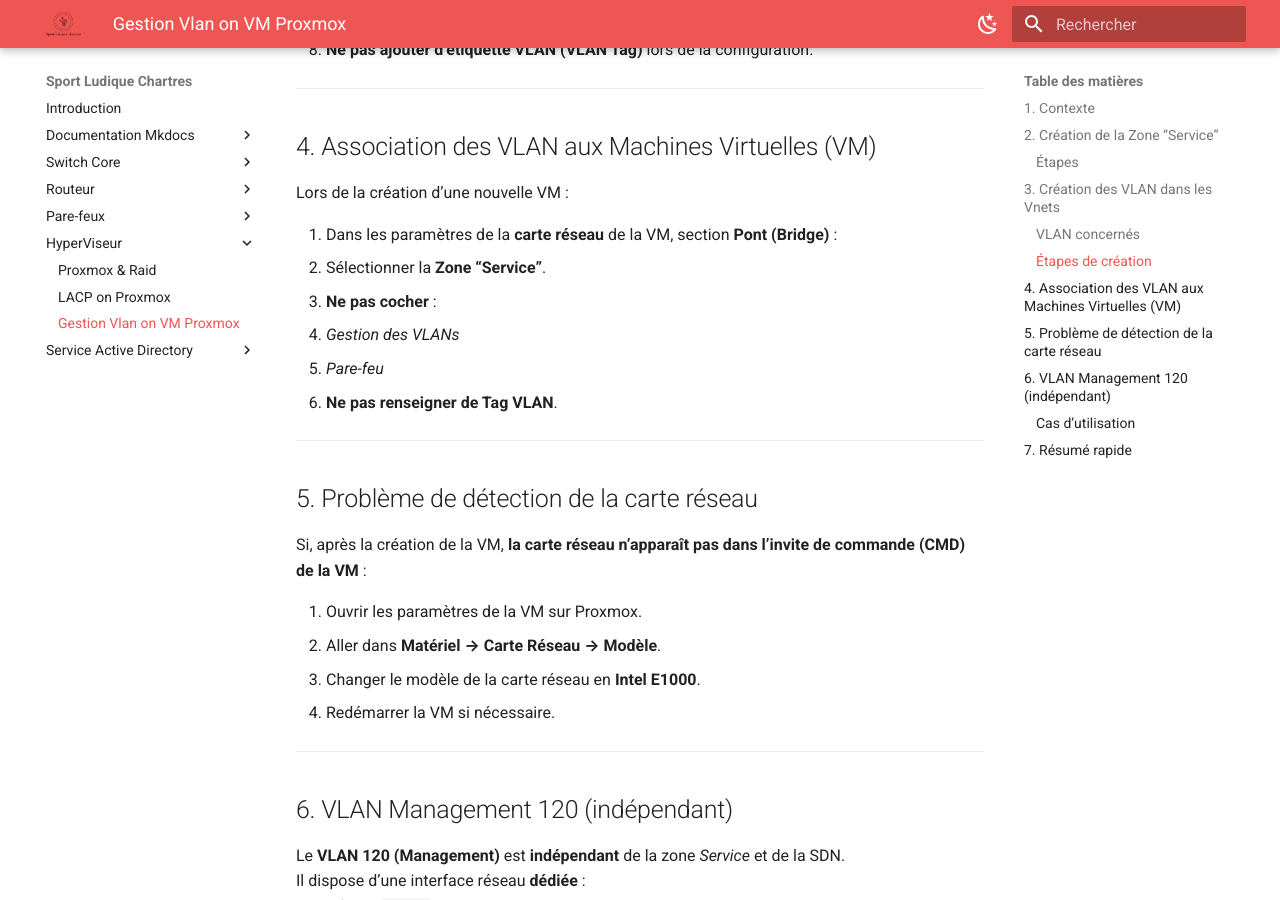
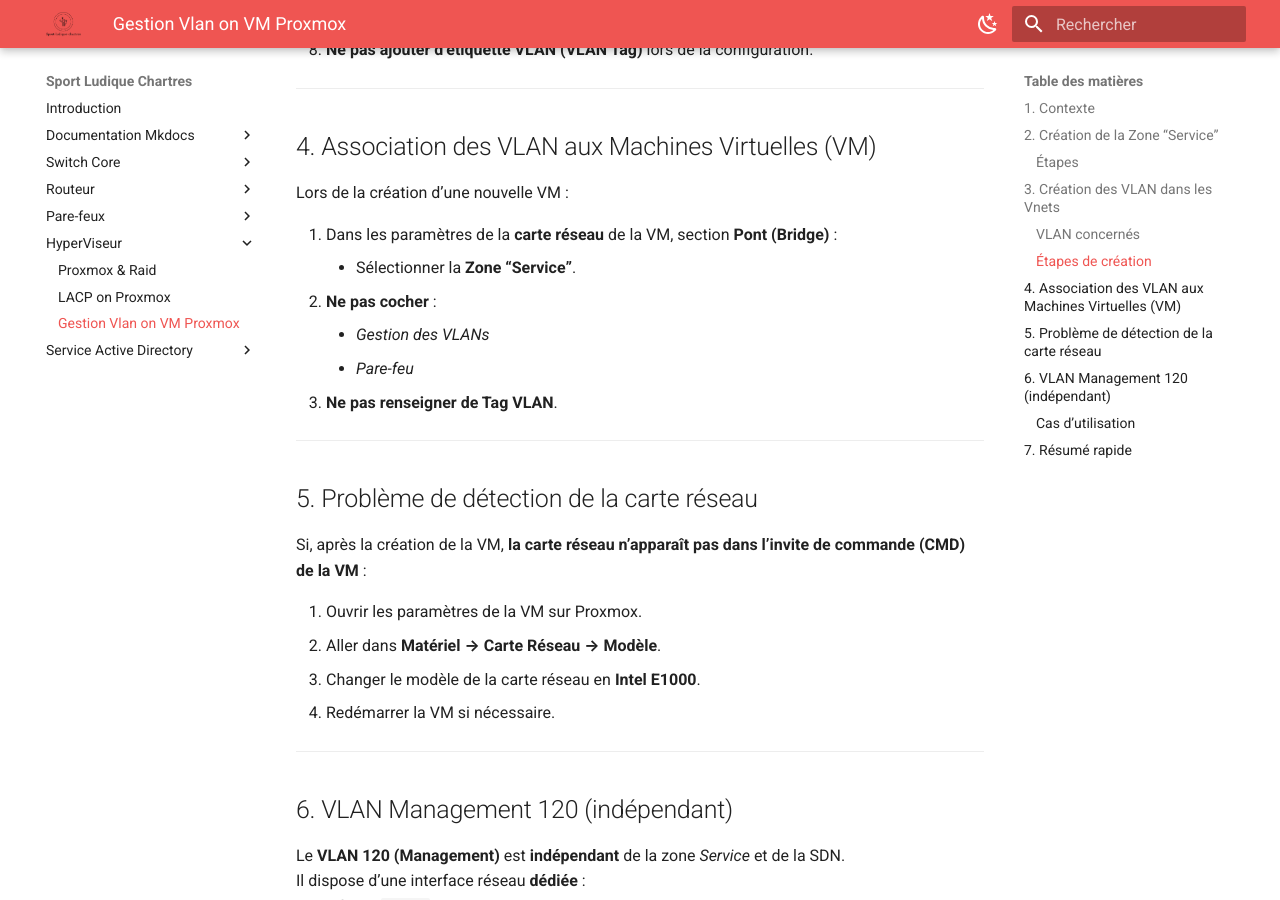
Before and after one commit to Sym-0ne/sport-ludique-Chartres, an MkDocs documentation site: the page built from docs/Hyperviseur/vlan-prox.md, in a window 1280 px wide and 900 px high, scrolled down 1297 px. Built offline with MkDocs 1.6.1 and Material for MkDocs 9.7.7, drawn with Linux system fonts in a browser that asks for light colours.

```diff
--- a/docs/Hyperviseur/vlan-prox.md
+++ b/docs/Hyperviseur/vlan-prox.md
@@ -43,10 +43,10 @@ L’objectif est de structurer le réseau en différentes zones logiques et de g
 Lors de la création d’une nouvelle VM :
 
 1. Dans les paramètres de la **carte réseau** de la VM, section **Pont (Bridge)** :
-   - Sélectionner la **Zone “Service”**.
+    * Sélectionner la **Zone “Service”**.
 2. **Ne pas cocher** :
-   - *Gestion des VLANs*
-   - *Pare-feu*
+    * *Gestion des VLANs*
+    * *Pare-feu*
 3. **Ne pas renseigner de Tag VLAN**.
 
 ---
@@ -75,8 +75,8 @@ Si une **VM** doit disposer d’un accès au VLAN Management :
 1. Ajouter une **seconde carte réseau** à la VM.
 2. Dans la rubrique **Pont (Bridge)**, sélectionner **`vmbr0`**.
 3. **Ne pas cocher** :
-   - *Gestion des VLANs*
-   - *Pare-feu*
+    * *Gestion des VLANs*
+    * *Pare-feu*
 4. **Ne pas mettre d’étiquette VLAN**.
 
 ---
```
